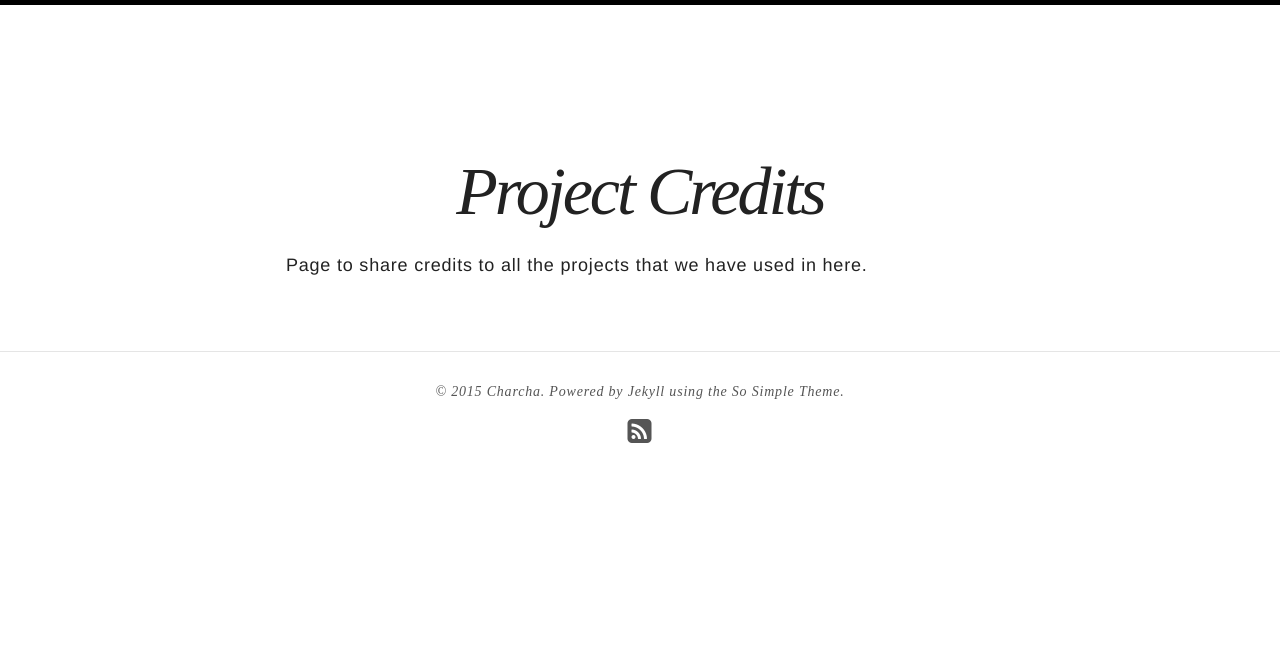
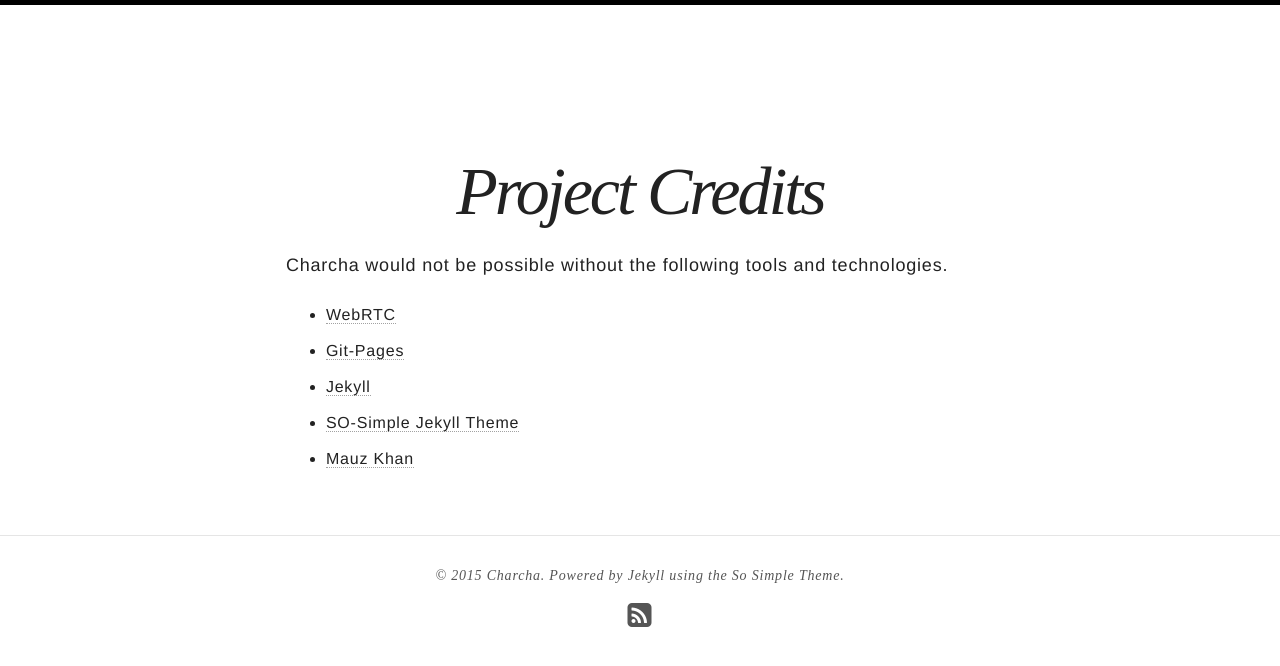
Before and after one commit to charcha/charcha.github.io, a Jekyll site: the page built from credits/index.md, in a window 1280 px wide. Shown: the top 666 px of the page. Built offline with Jekyll 4.4.1, drawn with Linux system fonts in a browser that asks for light colours; nearby versions of some CDN libraries.

Commit message:
Credits page content draft

```diff
--- a/credits/index.md
+++ b/credits/index.md
@@ -4,4 +4,10 @@ title: Project Credits
 excerpt: "All our learning, for you."
 search_omit: true
 ---
- Page to share credits to all the projects that we have used in here.
+Charcha would not be possible without the following tools and technologies.
+
+* [WebRTC](http://www.webrtc.org/)
+* [Git-Pages](https://pages.github.com/)
+* [Jekyll](http://jekyllrb.com/)
+* [SO-Simple Jekyll Theme](https://github.com/mmistakes/so-simple-theme)
+* [Mauz Khan](https://www.webrtc-experiment.com/)
```
Also changed, not shown: tags/index.md (line endings or trailing spaces).
